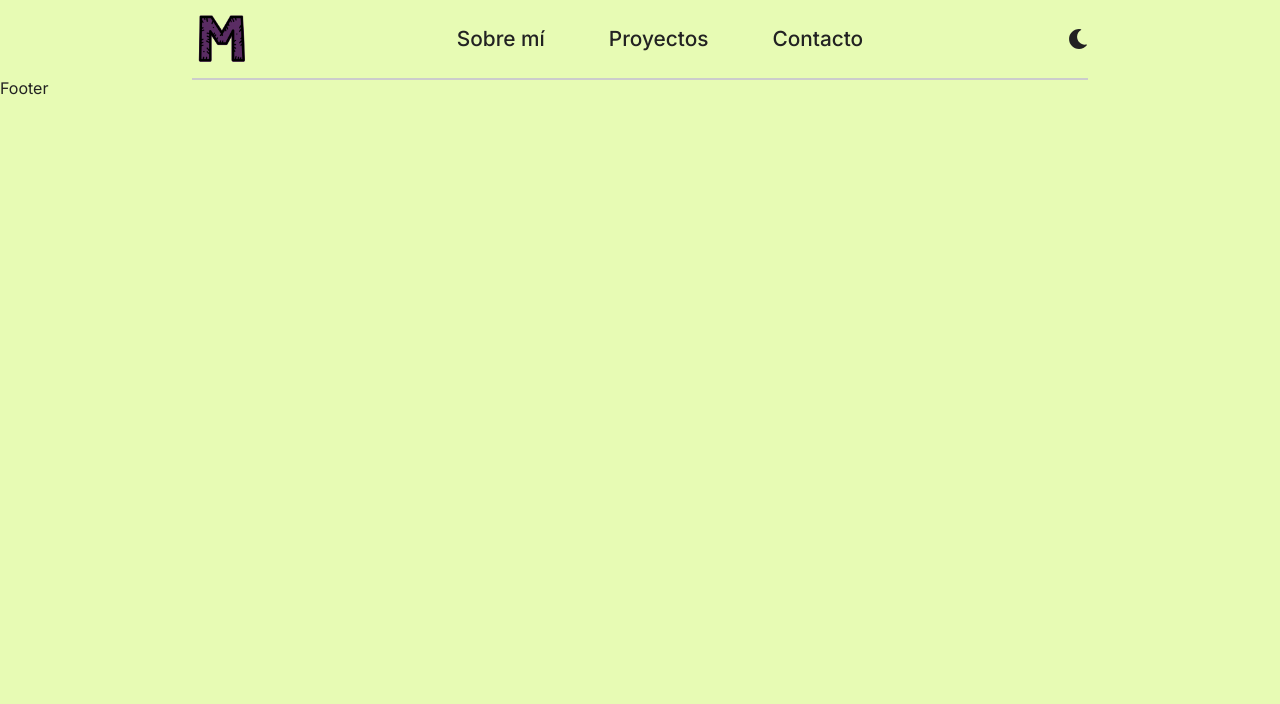
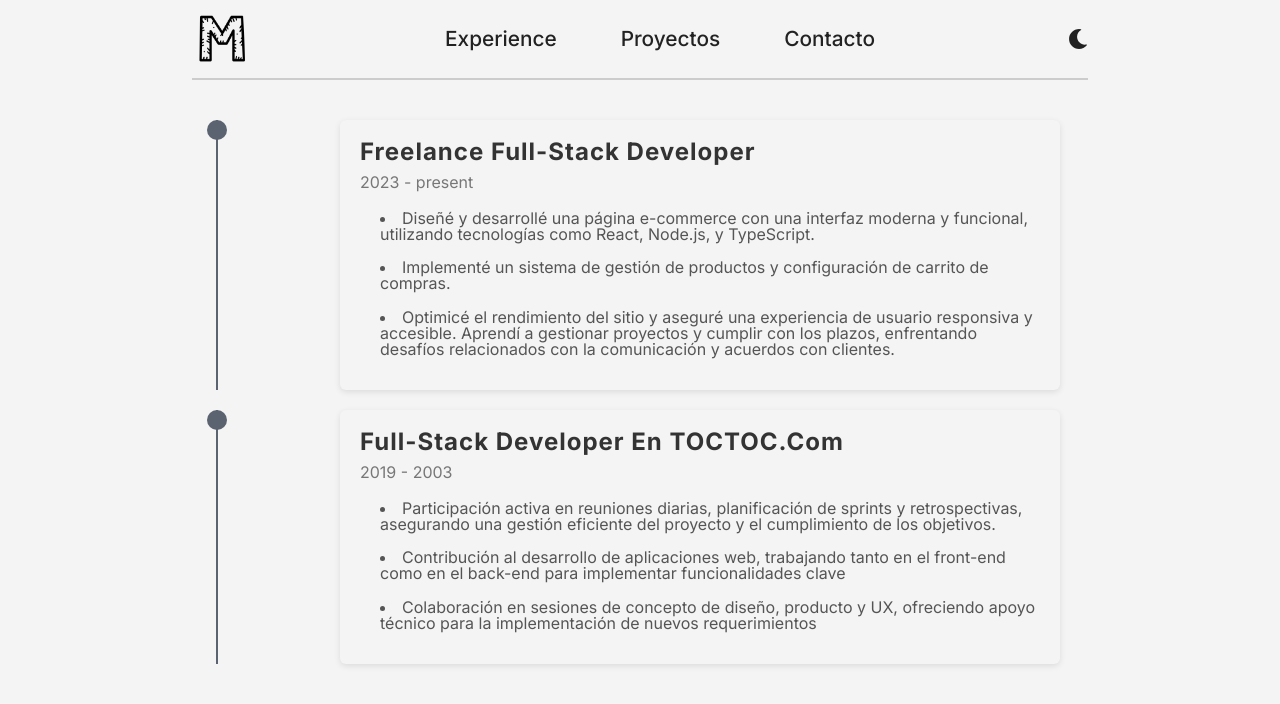
Before and after one commit to Msaezcardenas/portafolio_msaez, a React (Vite) app: page /Experience in a window 1280 px wide. Shown: the top 704 px of the page. Built offline with nearby package versions, Linux system fonts and the light colour scheme.

Commit message:
experience section it is done

```diff
--- a/src/components/Footer.tsx
+++ b/src/components/Footer.tsx
@@ -1,5 +1,5 @@
 const Footer = () => {
-  return <div>Footer</div>;
+  return <div></div>;
 };
 
 export default Footer;
--- /dev/null
+++ b/src/components/ItemExperience.tsx
@@ -0,0 +1,32 @@
+import { Wrapper } from '../wrappers/ItemExperience';
+
+type WorkExperience = {
+  role: string;
+  timePeriod: string;
+  responsibilities: string[];
+};
+
+type ItemExperienceProps = {
+  experience: WorkExperience;
+};
+
+const ItemExperience: React.FC<ItemExperienceProps> = ({ experience }) => {
+  return (
+    <Wrapper>
+      <div className='timeline-item'>
+        <div className='timeline-point'></div>
+        <div className='timeline-content'>
+          <h3>{experience.role}</h3>
+          <span>{experience.timePeriod}</span>
+          <ul>
+            {experience.responsibilities.map((item, index) => (
+              <li key={index}>{item}</li>
+            ))}
+          </ul>
+        </div>
+      </div>
+    </Wrapper>
+  );
+};
+
+export default ItemExperience;
--- a/src/components/Navbar.tsx
+++ b/src/components/Navbar.tsx
@@ -11,7 +11,7 @@ const Navbar = () => {
       </Link>
       <ul>
         <li>
-          <Link to='/about'>Sobre mí</Link>
+          <Link to='/Experience'>Experience</Link>
         </li>
         <li>
           <Link to='/projects'>Proyectos</Link>
--- a/src/index.css
+++ b/src/index.css
@@ -34,7 +34,8 @@ html {
   --black: #222;
   --white: #fff;
   --color-primary: ;
-  --color-bg-light: #e7fbb4;
+  /* --color-bg-light: #e7fbb4; */
+  --color-bg-light: #f4f4f4;
   --color-secondary: #1c7c54;
 
   --primary-50: #e0fcff;
@@ -75,6 +76,9 @@ html {
 
   /* -----------Shadows ----------------- */
   --shadow-1: 0 1px 3px 0 rgba(0, 0, 0, 0.1), 0 1px 2px 0 f, 0, 0.06;
+  --shadow-2: 0 4px 6px -1px rgba(0, 0, 0, 0.1), 0 2px 4px -1px rgba(0, 0, 0, 0.06);
+  --shadow-3: 0 10px 15px -3px rgba(0, 0, 0, 0.1), 0 4px 6px -2px rgba(0, 0, 0, 0.05);
+  --shadow-4: 0 20px 25px -5px rgba(0, 0, 0, 0.1), 0 10px 10px -5px rgba(0, 0, 0, 0.04);
 }
 
 #root {
--- a/src/pages/About.tsx
+++ /dev/null
@@ -1,5 +0,0 @@
-const About = () => {
-  return <div>About</div>;
-};
-
-export default About;
--- /dev/null
+++ b/src/pages/Experience.tsx
@@ -0,0 +1,43 @@
+import ItemExperience from '../components/ItemExperience';
+import { Wrapper } from '../wrappers/Experience';
+
+type WorkExperience = {
+  role: string;
+  timePeriod: string;
+  responsibilities: string[];
+};
+
+const workExperiences: WorkExperience[] = [
+  {
+    role: 'Freelance Full-Stack Developer',
+    timePeriod: '2023 - present',
+    responsibilities: [
+      'Diseñé y desarrollé una página e-commerce con una interfaz moderna y funcional, utilizando tecnologías como React, Node.js, y TypeScript.',
+      'Implementé un sistema de gestión de productos y configuración de carrito de compras.',
+      'Optimicé el rendimiento del sitio y aseguré una experiencia de usuario responsiva y accesible. Aprendí a gestionar proyectos y cumplir con los plazos, enfrentando desafíos relacionados con la comunicación y acuerdos con clientes.',
+    ],
+  },
+  {
+    role: 'Full-stack Developer en TOCTOC.com',
+    timePeriod: '2019 - 2003',
+    responsibilities: [
+      'Participación activa en reuniones diarias, planificación de sprints y retrospectivas, asegurando una gestión eficiente del proyecto y el cumplimiento de los objetivos.',
+      'Contribución al desarrollo de aplicaciones web, trabajando tanto en el front-end como en el back-end para implementar funcionalidades clave',
+      'Colaboración en sesiones de concepto de diseño, producto y UX, ofreciendo apoyo técnico para la implementación de nuevos requerimientos',
+    ],
+  },
+];
+
+const Experience = () => {
+  return (
+    <Wrapper>
+      <div className='timeline'>
+        {workExperiences.map((experience, index) => (
+          <ItemExperience key={index} experience={experience} />
+        ))}
+      </div>
+    </Wrapper>
+  );
+};
+
+export default Experience;
--- a/src/pages/Home.tsx
+++ b/src/pages/Home.tsx
@@ -1,10 +1,12 @@
 import { Wrapper } from '../wrappers/Home';
+import Experience from './Experience';
 import Intro from './Intro';
 
 const Home = () => {
   return (
     <Wrapper>
       <Intro />
+      <Experience />
     </Wrapper>
   );
 };
--- a/src/pages/Intro.tsx
+++ b/src/pages/Intro.tsx
@@ -23,7 +23,8 @@ const Intro = () => {
           </div>
         </div>
         <div className='about'>
-          <h1 className='role'>Full Stack Developer</h1>
+          <h1 className='role'>Hola! Soy Molu</h1>
+          <h3> Full-Stack Developer</h3>
           <p>
             Soy Molu!, una apasionada desarrolladora full-stack con experiencia en la creación de aplicaciones dinámicas y escalables. Siempre estoy
             buscando aprender nuevas herramientas y afrontar desafíos. ¡Conéctate conmigo para crear algo increíble!
--- a/src/router/index.tsx
+++ b/src/router/index.tsx
@@ -1,14 +1,14 @@
 import { Routes, Route } from 'react-router-dom';
 import Home from '../pages/Home';
-import About from '../pages/About';
 import Projects from '../pages/Projects';
 import Contact from '../pages/Contact';
+import Experience from '../pages/Experience';
 
 const AppRoutes = () => {
   return (
     <Routes>
       <Route path='/' element={<Home />} />
-      <Route path='/about' element={<About />} />
+      <Route path='/Experience' element={<Experience />} />
       <Route path='/projects' element={<Projects />} />
       <Route path='/contact' element={<Contact />} />
     </Routes>
--- /dev/null
+++ b/src/wrappers/Experience.ts
@@ -0,0 +1,69 @@
+import styled from 'styled-components';
+
+export const Wrapper = styled.div`
+  /* Contenedor principal de la línea de tiempo */
+  .timeline {
+    position: relative;
+    max-width: 900px;
+    margin: 0 auto;
+    padding: 40px 0;
+    list-style-type: none;
+  }
+
+  /* Items de la línea de tiempo */
+  .timeline-item {
+    display: flex;
+    margin-bottom: 20px;
+    position: relative;
+  }
+
+  .timeline-item::before {
+    content: '';
+    position: absolute;
+    left: 3%;
+    top: 0;
+    width: 2px;
+    height: 100%;
+    background-color: #5c6370;
+    transform: translateX(-50%);
+  }
+
+  .timeline-point {
+    width: 20px;
+    height: 20px;
+    border-radius: 50%;
+    background-color: #5c6370;
+    position: absolute;
+    left: 3%;
+    top: 0;
+    transform: translateX(-50%);
+  }
+
+  .timeline-content {
+    margin-left: 150px;
+    padding-left: 20px;
+    background-color: #f4f4f4;
+    border-radius: 6px;
+    box-shadow: 0 2px 6px rgba(0, 0, 0, 0.1);
+    padding: 20px;
+    width: 80%;
+  }
+
+  h3 {
+    margin-top: 0;
+    color: #333;
+  }
+
+  span {
+    display: block;
+    margin-top: 10px;
+    color: #999;
+  }
+  ul {
+    list-style-type: disc;
+    list-style-position: inside;
+  }
+  li {
+    padding: 0.3rem 0;
+  }
+`;
--- a/src/wrappers/Intro.ts
+++ b/src/wrappers/Intro.ts
@@ -15,15 +15,15 @@ export const Wrapper = styled.section`
   }
 
   .icon {
-    height: 48px;
+    height: 50px;
     width: auto;
-    border: 1px solid var(--primary-50);
+    border: 1px solid var(--grey-300);
     border-radius: 50%;
-    padding: 6px;
+    padding: 10px;
     gap: 1rem;
-    background-color: var(--white);
+    background-color: none;
     cursor: pointer;
-    box-shadow: var(--shadow-1);
+    box-shadow: var(--shadow-2);
   }
 
   .avatar-container {
@@ -51,13 +51,21 @@ export const Wrapper = styled.section`
   .role {
     font-size: 2rem;
     color: #333;
-    font-weight: 400;
+    font-weight: 900;
+    line-height: 1.5rem;
   }
-  h1 {
-    line-height: 4rem;
+
+  h3 {
+    line-height: 3rem;
+    font-weight: 700;
+    font-size: 1.125rem;
+    color: #5c6370;
   }
 
   p {
-    font-size: 1rem;
+    letter-spacing: 1px;
+    line-height: 1.25rem;
+    font-weight: 600;
+    color: #5c6370;
   }
 `;
--- /dev/null
+++ b/src/wrappers/ItemExperience.ts
@@ -0,0 +1,28 @@
+import styled from 'styled-components';
+
+export const Wrapper = styled.div`
+  .timeline-content h3 {
+    font-size: 1.5rem;
+    font-weight: bold;
+    margin-bottom: 5px;
+    color: #333;
+  }
+
+  .timeline-content span {
+    font-size: 1rem;
+    color: #777;
+    display: block;
+    margin-bottom: 15px;
+  }
+
+  .timeline-content ul {
+    list-style-type: disc;
+    padding-left: 20px;
+  }
+
+  .timeline-content li {
+    font-size: 1rem;
+    margin-bottom: 8px;
+    color: #555;
+  }
+`;
```
Also changed, not shown: src/assets/icons8-m-quill-96.png.
